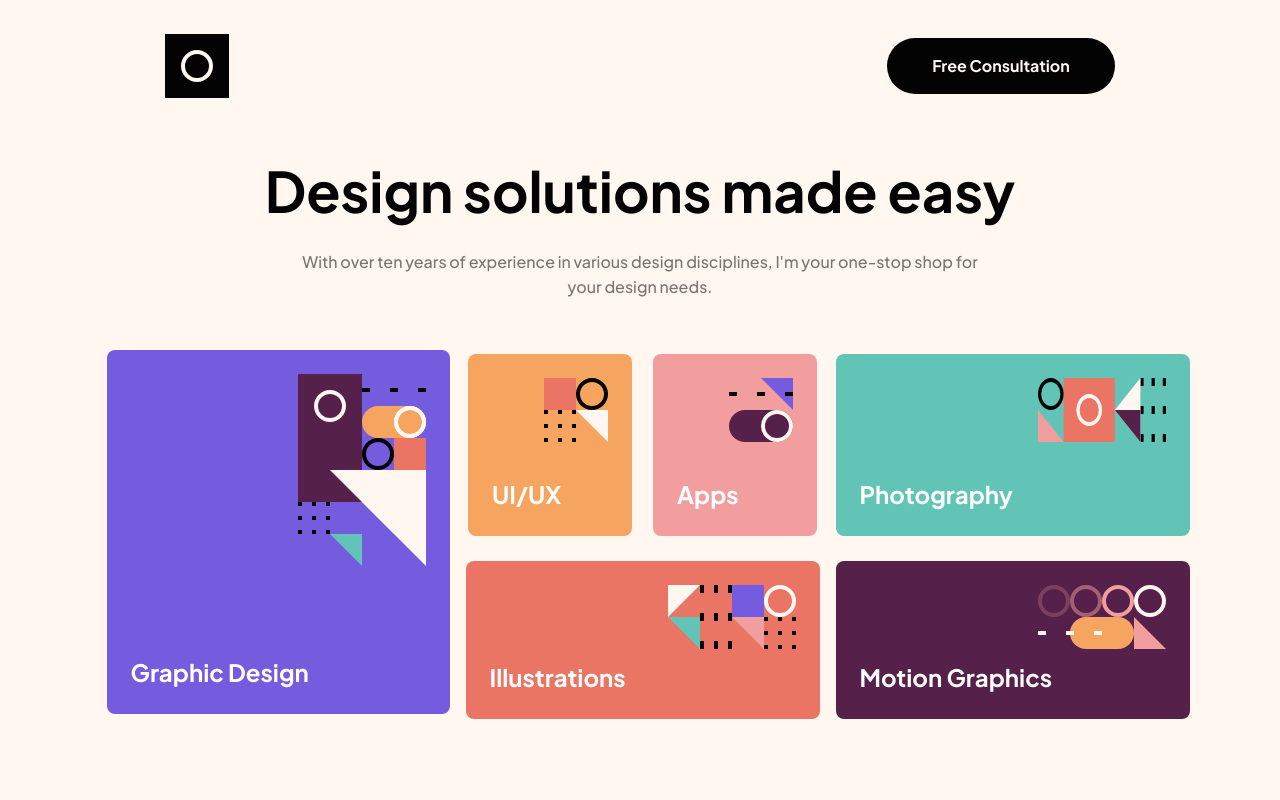
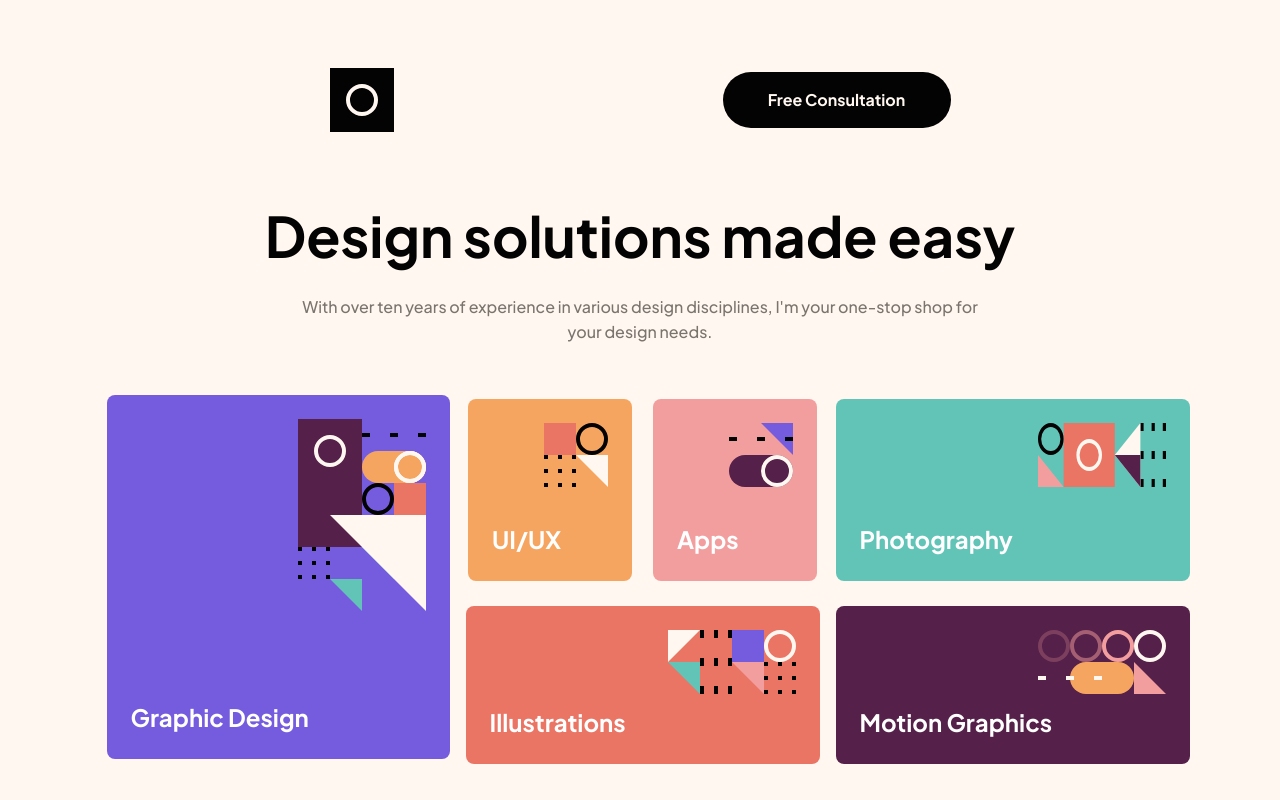
Before and after one commit to johnny-estrada/single-page-design-portfolio, a React (Vite) app: page / in a window 1280 px wide. Shown: the top 800 px of the page. Built offline with nearby package versions, Linux system fonts and the light colour scheme.

Commit message:
Update Navbar style and add link to logo

```diff
--- a/src/components/Navbar.css
+++ b/src/components/Navbar.css
@@ -1,23 +1,28 @@
 .header {
     display: flex;
     align-items: center;
-    justify-content: space-between;
+    justify-content: space-around;
+    margin: 34px auto;
     padding: 2.125rem 10.3125rem
 }
 
 .header__img {
-    display: block;
     width: 4rem;
     height: 4rem;
 }
 
-.header__btn {
+.header__cta {
     width: 14.25rem;
     height: 3.5rem;
     border-radius: 1.75rem;
     border: none;
     background-color: #030303;
+    cursor: pointer;
     color: #FFF7F0;
     line-height: 1.75rem;
     font-weight: 700;
 }
+
+.header__cta:hover {
+    background-color: #755CDE;
+}
--- a/src/components/Navbar.jsx
+++ b/src/components/Navbar.jsx
@@ -3,8 +3,10 @@ import './Navbar.css'
 function Navbar() {
     return (
         <header className='header'>
+        <a href='#'>
             <img className='header__img' src="./images/logo.svg" alt='logo' />
-            <button className='header__btn'>Free Consultation</button>
+        </a>
+            <button className='header__cta'>Free Consultation</button>
         </header>
     )
 }
```
